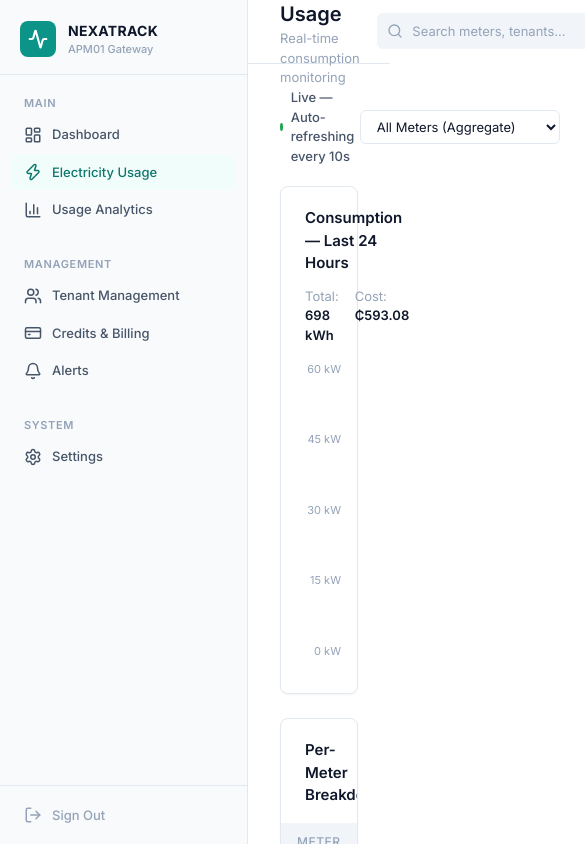
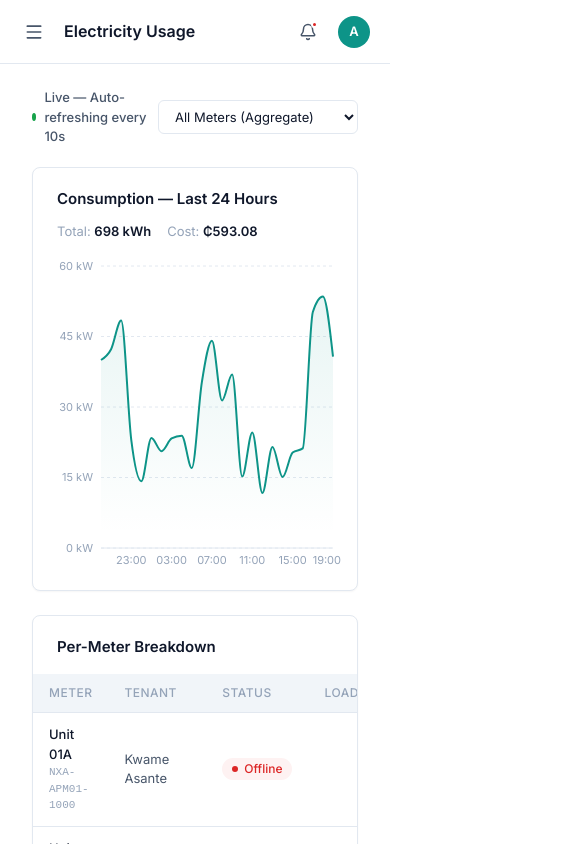
Before and after one commit to quarshie-jay/nexatrack-apm01.1, a Next.js app: page /usage in a window 390 px wide. Shown: the top 844 px of the page, 585 px wide, since content can reach past the window. Built offline with nearby package versions, Linux system fonts and the light colour scheme.

Commit message:
feat: mobile responsive sidebar drawer, hamburger menu, stacking grids

```diff
--- a/src/app/(dashboard)/layout.js
+++ b/src/app/(dashboard)/layout.js
@@ -1,13 +1,18 @@
+'use client';
+
 import Sidebar from '@/components/Sidebar';
+import { SidebarProvider } from '@/components/SidebarContext';
 import styles from './layout.module.css';
 
 export default function DashboardLayout({ children }) {
   return (
+    <SidebarProvider>
       <div className={styles.shell}>
         <Sidebar />
         <main className={styles.main}>
           {children}
         </main>
       </div>
+    </SidebarProvider>
   );
 }
--- a/src/app/(dashboard)/layout.module.css
+++ b/src/app/(dashboard)/layout.module.css
@@ -8,3 +8,9 @@
   margin-left: var(--sidebar-width);
   min-width: 0;
 }
+
+@media (max-width: 768px) {
+  .main {
+    margin-left: 0;
+  }
+}
--- a/src/components/Sidebar.js
+++ b/src/components/Sidebar.js
@@ -4,8 +4,9 @@ import { usePathname } from 'next/navigation';
 import Link from 'next/link';
 import {
   LayoutDashboard, Zap, BarChart3, Users,
-  CreditCard, Bell, Settings, LogOut, Activity
+  CreditCard, Bell, Settings, LogOut, Activity, X
 } from 'lucide-react';
+import { useSidebar } from './SidebarContext';
 import styles from './Sidebar.module.css';
 
 const NAV_ITEMS = [
@@ -20,9 +21,23 @@ const NAV_ITEMS = [
 
 export default function Sidebar() {
   const pathname = usePathname();
+  const { isOpen, close } = useSidebar();
+
+  const handleNavClick = () => {
+    // Close sidebar on mobile when navigating
+    close();
+  };
 
   return (
-    <aside className={styles.sidebar}>
+    <>
+      {/* Mobile overlay */}
+      <div
+        className={`${styles.overlay} ${isOpen ? styles.overlayVisible : ''}`}
+        onClick={close}
+        aria-hidden="true"
+      />
+
+      <aside className={`${styles.sidebar} ${isOpen ? styles.sidebarOpen : ''}`}>
         <div className={styles.logo}>
           <div className={styles.logoIcon}>
             <Activity size={20} strokeWidth={2.5} />
@@ -31,6 +46,9 @@ export default function Sidebar() {
             <span className={styles.logoTitle}>NEXATRACK</span>
             <span className={styles.logoSub}>APM01 Gateway</span>
           </div>
+          <button className={styles.closeBtn} onClick={close} aria-label="Close menu">
+            <X size={20} />
+          </button>
         </div>
 
         <nav className={styles.nav}>
@@ -44,6 +62,7 @@ export default function Sidebar() {
                   key={item.href}
                   href={item.href}
                   className={`${styles.navItem} ${isActive ? styles.navItemActive : ''}`}
+                  onClick={handleNavClick}
                 >
                   <Icon size={18} />
                   <span>{item.label}</span>
@@ -62,6 +81,7 @@ export default function Sidebar() {
                   key={item.href}
                   href={item.href}
                   className={`${styles.navItem} ${isActive ? styles.navItemActive : ''}`}
+                  onClick={handleNavClick}
                 >
                   <Icon size={18} />
                   <span>{item.label}</span>
@@ -80,6 +100,7 @@ export default function Sidebar() {
                   key={item.href}
                   href={item.href}
                   className={`${styles.navItem} ${isActive ? styles.navItemActive : ''}`}
+                  onClick={handleNavClick}
                 >
                   <Icon size={18} />
                   <span>{item.label}</span>
@@ -96,5 +117,6 @@ export default function Sidebar() {
           </button>
         </div>
       </aside>
+    </>
   );
 }
--- a/src/components/Sidebar.module.css
+++ b/src/components/Sidebar.module.css
@@ -48,6 +48,22 @@
   font-size: 11px;
   font-weight: 500;
   color: var(--text-muted);
+}
+
+.closeBtn {
+  display: none;
+  margin-left: auto;
+  width: 32px;
+  height: 32px;
+  align-items: center;
+  justify-content: center;
+  color: var(--text-muted);
+  border-radius: var(--radius-md);
+}
+
+.closeBtn:hover {
+  background: var(--bg-tertiary);
+  color: var(--text-primary);
 }
 
 .nav {
@@ -120,3 +136,44 @@
   color: var(--red-600);
   background: var(--red-50);
 }
+
+/* --- Overlay backdrop --- */
+.overlay {
+  display: none;
+}
+
+/* ===========================
+   MOBILE RESPONSIVE (< 768px)
+   =========================== */
+@media (max-width: 768px) {
+  .sidebar {
+    transform: translateX(-100%);
+    transition: transform 0.25s ease;
+    box-shadow: none;
+  }
+
+  .sidebarOpen {
+    transform: translateX(0);
+    box-shadow: var(--shadow-lg);
+  }
+
+  .closeBtn {
+    display: flex;
+  }
+
+  .overlay {
+    display: block;
+    position: fixed;
+    inset: 0;
+    background: rgba(0, 0, 0, 0.3);
+    z-index: 99;
+    opacity: 0;
+    visibility: hidden;
+    transition: opacity 0.25s ease, visibility 0.25s ease;
+  }
+
+  .overlayVisible {
+    opacity: 1;
+    visibility: visible;
+  }
+}
--- /dev/null
+++ b/src/components/SidebarContext.js
@@ -0,0 +1,25 @@
+'use client';
+
+import { createContext, useContext, useState, useCallback } from 'react';
+
+const SidebarContext = createContext({
+  isOpen: false,
+  toggle: () => {},
+  close: () => {},
+});
+
+export function SidebarProvider({ children }) {
+  const [isOpen, setIsOpen] = useState(false);
+  const toggle = useCallback(() => setIsOpen(prev => !prev), []);
+  const close = useCallback(() => setIsOpen(false), []);
+
+  return (
+    <SidebarContext.Provider value={{ isOpen, toggle, close }}>
+      {children}
+    </SidebarContext.Provider>
+  );
+}
+
+export function useSidebar() {
+  return useContext(SidebarContext);
+}
--- a/src/components/TopBar.js
+++ b/src/components/TopBar.js
@@ -1,12 +1,18 @@
 'use client';
 
-import { Search, Bell, ChevronDown } from 'lucide-react';
+import { Search, Bell, ChevronDown, Menu } from 'lucide-react';
+import { useSidebar } from './SidebarContext';
 import styles from './TopBar.module.css';
 
 export default function TopBar({ title, subtitle }) {
+  const { toggle } = useSidebar();
+
   return (
     <header className={styles.topbar}>
       <div className={styles.left}>
+        <button className={styles.menuBtn} onClick={toggle} aria-label="Toggle menu" id="mobile-menu-btn">
+          <Menu size={20} />
+        </button>
         <div>
           <h1 className={styles.title}>{title}</h1>
           {subtitle && <p className={styles.subtitle}>{subtitle}</p>}
--- a/src/components/TopBar.module.css
+++ b/src/components/TopBar.module.css
@@ -6,6 +6,29 @@
   padding: 0 32px;
   background: var(--bg-primary);
   border-bottom: 1px solid var(--border);
+  gap: 16px;
+}
+
+.left {
+  display: flex;
+  align-items: center;
+  gap: 12px;
+  min-width: 0;
+}
+
+.menuBtn {
+  display: none;
+  width: 36px;
+  height: 36px;
+  align-items: center;
+  justify-content: center;
+  color: var(--text-secondary);
+  border-radius: var(--radius-md);
+  flex-shrink: 0;
+}
+
+.menuBtn:hover {
+  background: var(--bg-tertiary);
 }
 
 .title {
@@ -13,18 +36,25 @@
   font-weight: 600;
   color: var(--text-primary);
   line-height: 1.3;
+  white-space: nowrap;
+  overflow: hidden;
+  text-overflow: ellipsis;
 }
 
 .subtitle {
   font-size: 13px;
   color: var(--text-muted);
   margin-top: 2px;
+  white-space: nowrap;
+  overflow: hidden;
+  text-overflow: ellipsis;
 }
 
 .right {
   display: flex;
   align-items: center;
   gap: 16px;
+  flex-shrink: 0;
 }
 
 .searchBox {
@@ -73,6 +103,7 @@
   color: var(--text-secondary);
   border-radius: var(--radius-md);
   transition: background 0.12s ease;
+  flex-shrink: 0;
 }
 
 .iconBtn:hover {
@@ -115,6 +146,7 @@
   display: flex;
   align-items: center;
   justify-content: center;
+  flex-shrink: 0;
 }
 
 .userInfo {
@@ -137,3 +169,46 @@
 .chevron {
   color: var(--text-muted);
 }
+
+/* ===========================
+   MOBILE RESPONSIVE
+   =========================== */
+@media (max-width: 768px) {
+  .topbar {
+    padding: 0 16px;
+  }
+
+  .menuBtn {
+    display: flex;
+  }
+
+  .title {
+    font-size: 16px;
+  }
+
+  .subtitle {
+    display: none;
+  }
+
+  .searchBox {
+    display: none;
+  }
+
+  .userInfo {
+    display: none;
+  }
+
+  .chevron {
+    display: none;
+  }
+
+  .userMenu {
+    padding: 4px;
+  }
+}
+
+@media (max-width: 480px) {
+  .right {
+    gap: 8px;
+  }
+}
```
Lines whose indentation alone changed are shown as unchanged.
